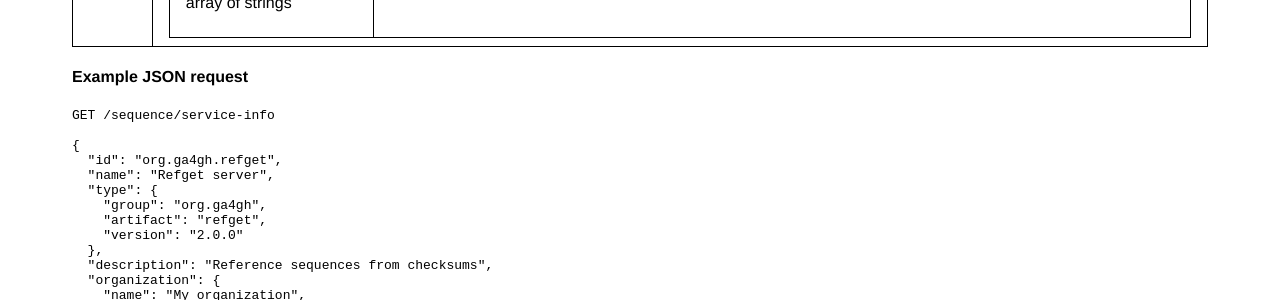
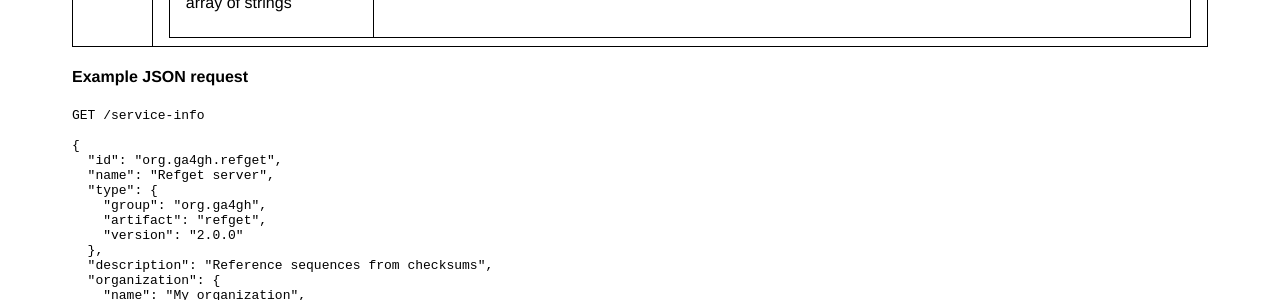
Before and after one commit to samtools/hts-specs, a Jekyll site: the page built from refget.md, in a window 1280 px wide and 900 px high, scrolled down 8082 px. Shown: the part 152-452 px from the top of the window. Built offline with Jekyll 4.4.1, drawn with Linux system fonts in a browser that asks for light colours; some of the changed text lies outside the part shown.

Commit message:
Move service-info to top level
Submitted as a separate commit to enable backing out the change if required. @tcezard suggested on PR #479 "Shouldn't we take the opportunity of a major version change to move the service-info at the top level". This commit moves service-info to the top level of the implementation. It is assumed that namespacing of the endpoint will happen elsewhere

````diff
--- a/pub/refget-openapi.yaml
+++ b/pub/refget-openapi.yaml
@@ -19,7 +19,7 @@ tags:
   - name: Other
     description: Additional services
 paths:
-  /sequence/service-info:
+  /service-info:
     get:
       summary: Retrieve a summary of features this API deployment supports
       operationId: serviceInfo
--- a/refget.md
+++ b/refget.md
@@ -320,7 +320,7 @@ GET /sequence/6aef897c3d6ff0c78aff06ac189178dd/metadata
 
 ### Method: Fetch information on the service
 
-`GET /sequence/service-info`
+`GET /service-info`
 
 Return configuration information about this server implementation. See the [service-info specification page](https://github.com/ga4gh-discovery/ga4gh-service-info) for more information.
 
@@ -384,7 +384,7 @@ Array of strings listing the versions of this API supported by the server.
 #### Example JSON request
 
 ```
-GET /sequence/service-info
+GET /service-info
 
 {
   "id": "org.ga4gh.refget",
````
